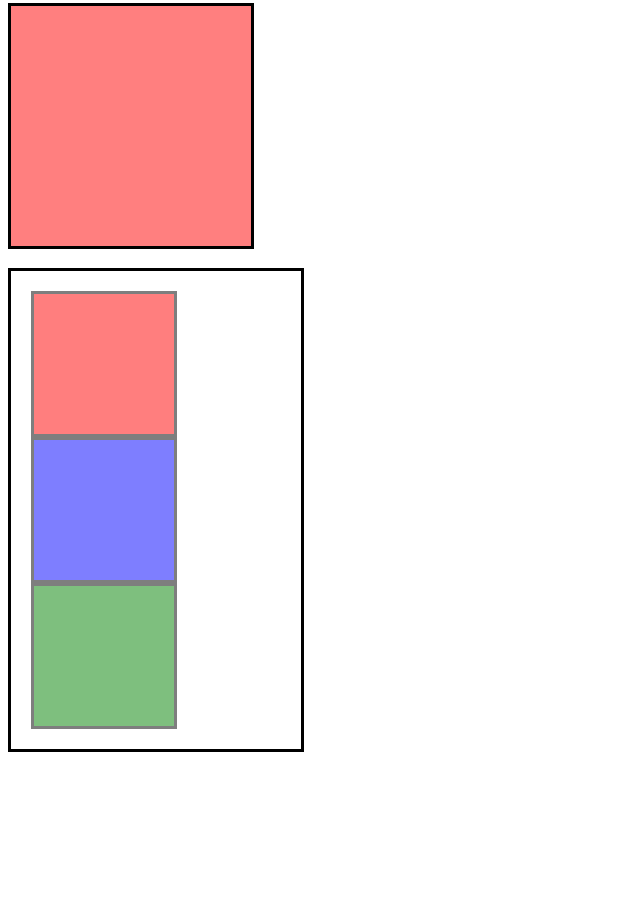
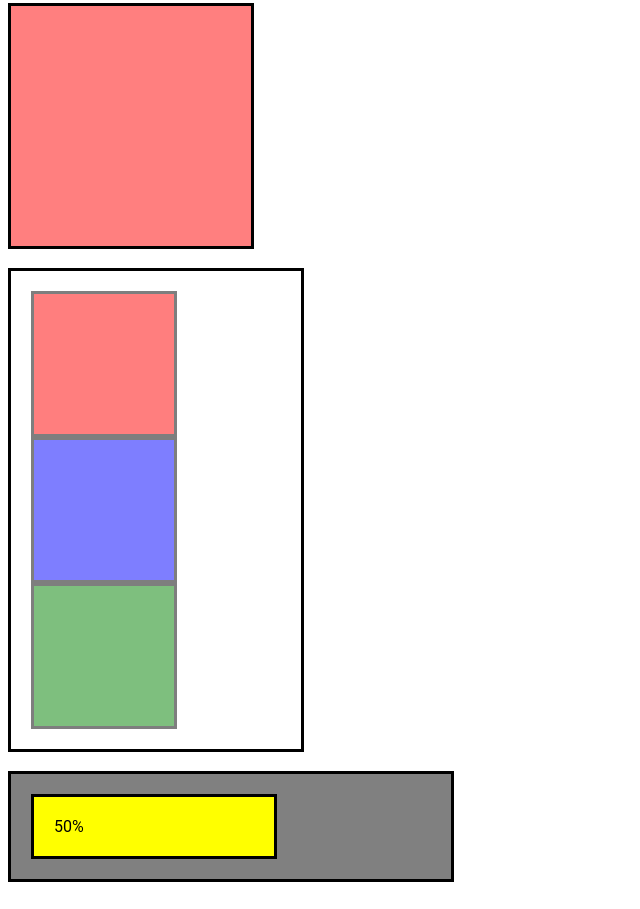
Before and after one commit to MADHUBENIWAL/css-practice-questions, a website: page practice.html in a window 1280 px wide. Shown: the part 494-1403 px from the top of the page, without its empty margins (0-640 px from the left). Before the commit the page ends 1273 px from the top, so only its background shows below. Drawn offline with Linux system fonts and the light colour scheme.

Commit message:
created percentage width

```diff
--- a/practice.html
+++ b/practice.html
@@ -33,6 +33,11 @@
         <div style="width:100px; height:100px; background-color:green; opacity:0.5;"></div>
     </div>
     <br>
+ <!-- Percentage -->
+ <div style="width:400px; background-color:grey;">
+    <div style="width:50%; background-color:yellow;">50%</div>
+</div>
 
+<br>
 </body>
 </html>
```
